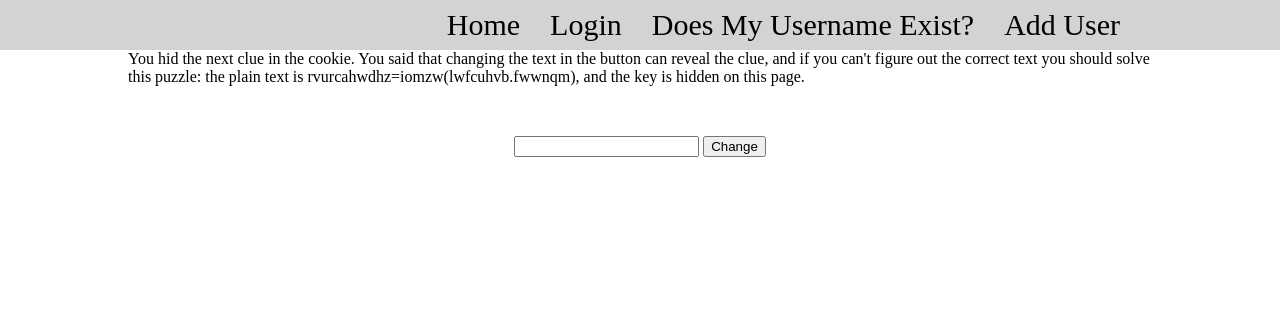
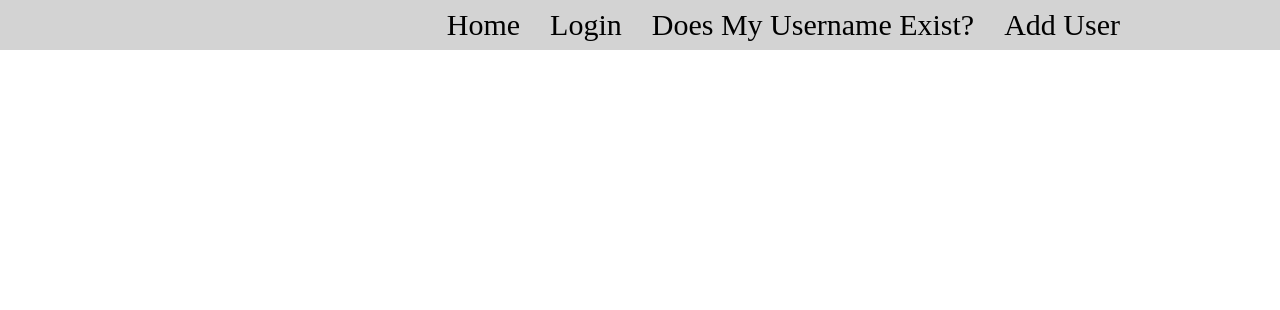
Before and after one commit to J-Mara/Cyber_Final, a Flask app: page /home in a window 1280 px wide; the page is wider, and only the part inside the window is pictured. Shown: the top 310 px of that part. Run offline with Flask 2, Linux system fonts and the light colour scheme.

Commit message:
changed from using xss to get the cookie value to using inspect element and base64 decryption. The javascript was becoming a bit unwieldy for a quick lesson. I've also gotten the virtual machine running, I just need to figure out how to make it downloadable.

```diff
--- a/flaskr/routes.py
+++ b/flaskr/routes.py
@@ -1,7 +1,7 @@
 import functools
 
 from flask import (
-    Blueprint, flash, g, redirect, render_template, request, session, url_for
+    Blueprint, flash, g, redirect, render_template, request, session, url_for, make_response
 )
 from werkzeug.security import check_password_hash, generate_password_hash
 
@@ -51,19 +51,19 @@ def login():
             flash("Error: password incorrect for user.")
         else:
             session["user_id"] = user["id"]
+            session["password"] = form["password"]
             return redirect(url_for("routes.home"))
 
     return render_template("login.html")
 
 
 # home webpage. Contains the vigenere cipher text and hidden key. The user is required to be logged in before accessing it.
-@bp.route("/home", methods=("GET", "POST"))
+@bp.route("/home", methods=("GET",))
 # @login_required
 def home():
-    session["hint"] = "Go to /download.png."
-    if request.method == "POST":
-        return render_template("home.html", value=request.form["value"])
-    return render_template("home.html", value="Change Value")
+    session["cipher text"] = "zwyyg://eas.drmwzks.ksi/bdlfm?e=rYa4s9BjPfV&jp_klwsqwo=WrqsEoyowb"
+    session["important"] = "The key is hidden in the home page."
+    return render_template("home.html")
 
 
 # checks if a username exists. Has an intentional sql error.
--- a/flaskr/templates/home.html
+++ b/flaskr/templates/home.html
@@ -3,16 +3,7 @@
 {% block body %}
     <div class="center">
         <div style="width: 80%; margin-bottom: 50px">
-            You hid the next clue in the cookie. You said that changing the text in the button can reveal the clue,
-            and if you can't figure out the correct text you should solve this puzzle:
-            the plain text is rvurcahwdhz=iomzw(lwfcuhvb.fwwnqm), and the key is hidden on this page.
-            <!-- vigenere -->
+            <!--key:  SDFJOIEWFD-->
         </div>
     </div>
-    <div class="center">
-        <form action="{{ url_for('routes.home') }}" method="POST">
-            <input type="text" name="value" id="value">
-            <input name="submit" type="submit" value={{ value }}>
-        </form>
-    </div>
 {% endblock %}
```
Also changed, not shown: README.md.
